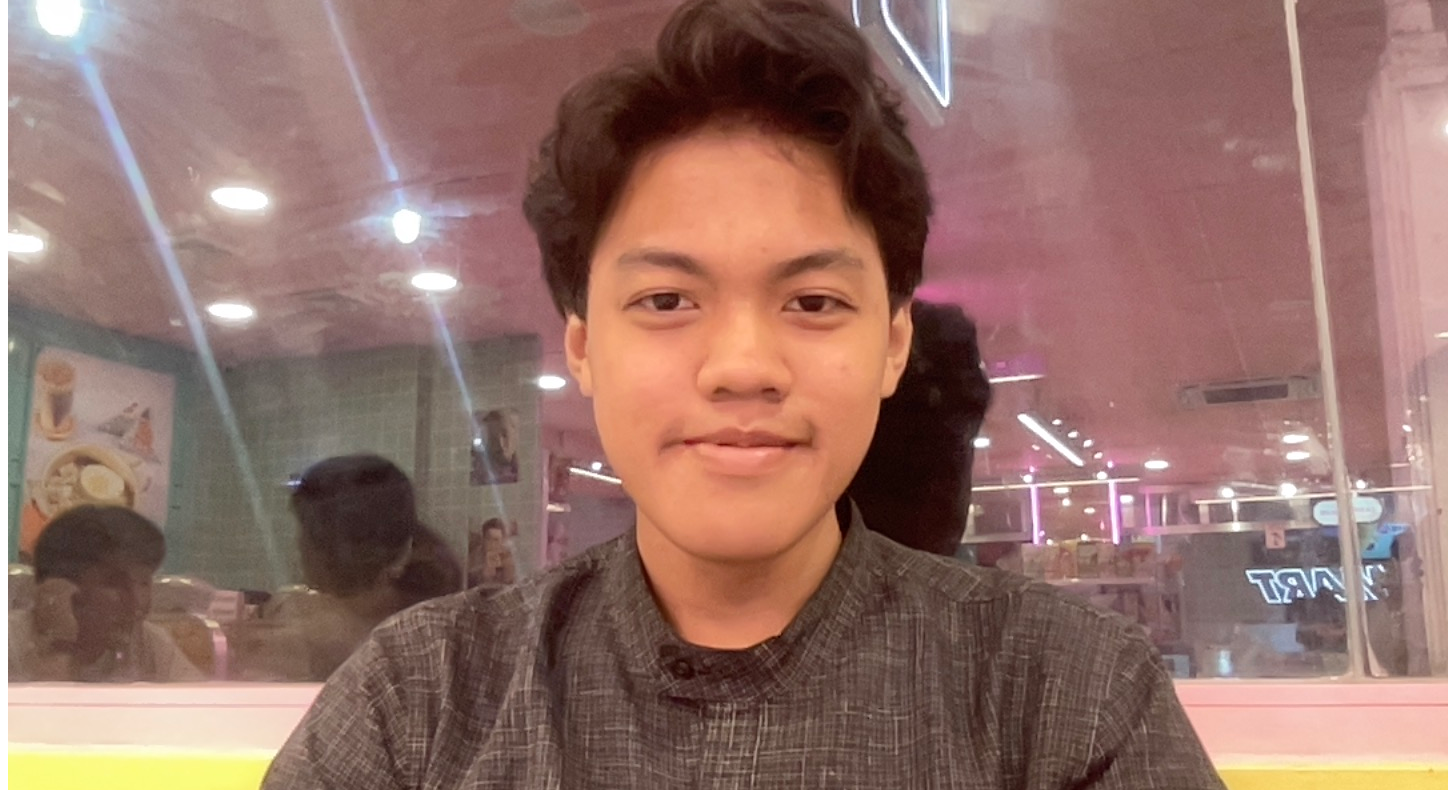
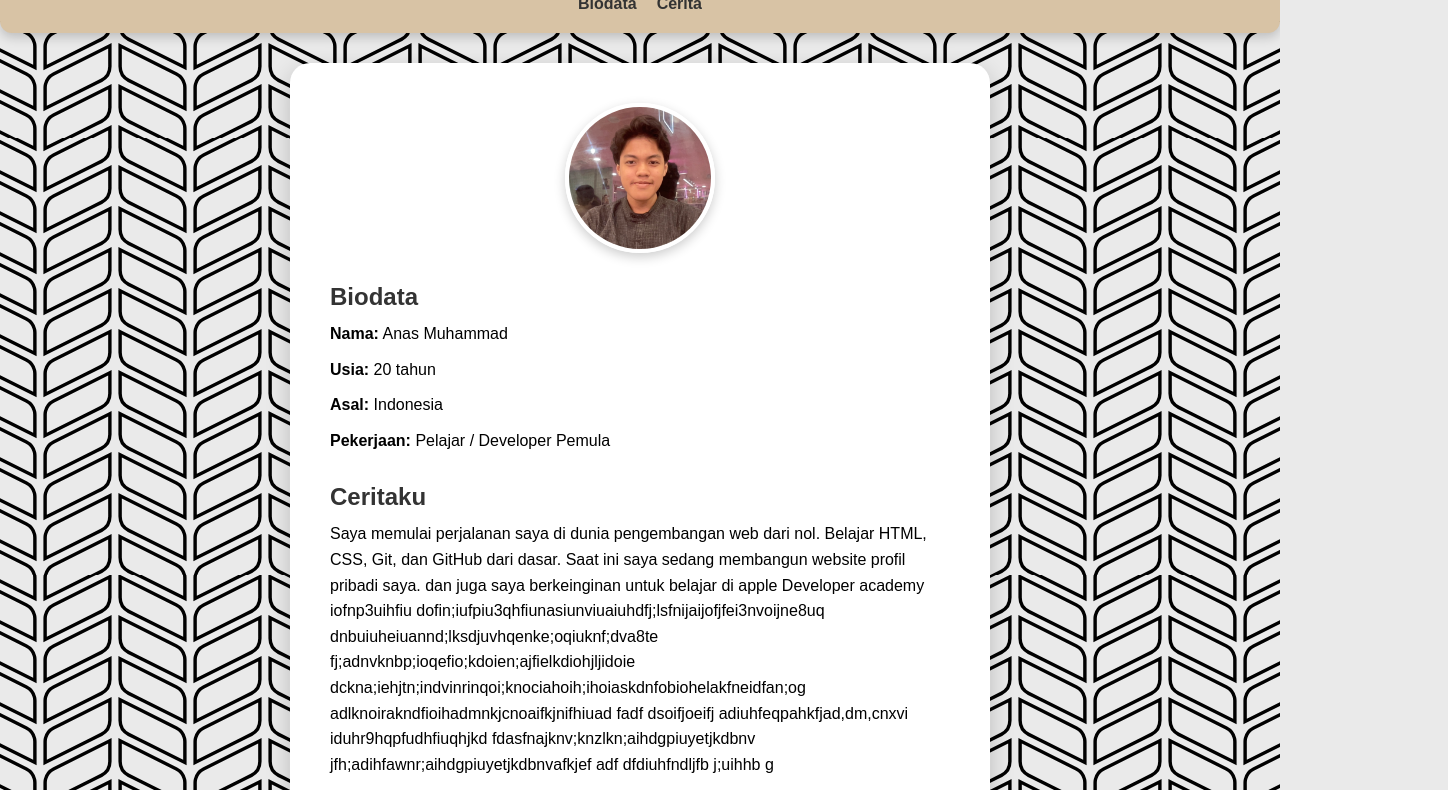
Before and after one commit to Anas-270/website-profile, a plain HTML site: page index.html in a window 1280 px wide. Shown: the part 80-870 px from the top of the page, 1448 px wide, since content can reach past the window. Drawn offline with Linux system fonts and the light colour scheme.

Commit message:
styling sebelum animasi

```diff
--- a/index.html
+++ b/index.html
@@ -1,17 +1,52 @@
 <!DOCTYPE html>
 <html lang="en">
 <head>
-    <meta charset="UTF-8">
-    <meta name="viewport" content="width=device-width, initial-scale=1.0">
-    <link rel="stylesheet" href="style.css">
-    <title>profil</title>
+  <meta charset="UTF-8" />
+  <meta name="viewport" content="width=device-width, initial-scale=1.0"/>
+  <title>Profil Anas</title>
+  <link rel="stylesheet" href="style.css" />
 </head>
 <body>
-    <header>
-        <img src="assets/ans1.jpg" alt="foto profil">
-        <h1>Anas Muhammad</h1>
-        <p>developer pemula | suka belajar</p>
-        <a href=""></a>
-    </header>
+  <header>
+    <h1>Anas Muhammad</h1>
+    <nav>
+      <ul>
+        <li><a href="#biodata">Biodata</a></li>
+        <li><a href="#cerita">Cerita</a></li>
+      </ul>
+    </nav>
+  </header>
+
+  <main>
+    <section class="card" id="biodata">
+      <img src="assets/ans1.jpg" alt="Foto Anas" class="profile-img"/>
+      <div class="bio">
+        <h2>Biodata</h2>
+        <p><strong>Nama:</strong> Anas Muhammad</p>
+        <p><strong>Usia:</strong> 20 tahun</p>
+        <p><strong>Asal:</strong> Indonesia</p>
+        <p><strong>Pekerjaan:</strong> Pelajar / Developer Pemula</p>
+      </div>
+
+      <div class="cerita" id="cerita">
+        <h2>Ceritaku</h2>
+        <p>
+          Saya memulai perjalanan saya di dunia pengembangan web dari nol.
+          Belajar HTML, CSS, Git, dan GitHub dari dasar.
+          Saat ini saya sedang membangun website profil pribadi saya.
+          dan juga saya berkeinginan untuk belajar di apple Developer academy iofnp3uihfiu
+          dofin;iufpiu3qhfiunasiunviuaiuhdfj;lsfnijaijofjfei3nvoijne8uq
+          dnbuiuheiuannd;lksdjuvhqenke;oqiuknf;dva8te
+          fj;adnvknbp;ioqefio;kdoien;ajfielkdiohjljidoie
+          dckna;iehjtn;indvinrinqoi;knociahoih;ihoiaskdnfobiohelakfneidfan;og
+          adlknoirakndfioihadmnkjcnoaifkjnifhiuad fadf dsoifjoeifj   adiuhfeqpahkfjad,dm,cnxvi
+          iduhr9hqpfudhfiuqhjkd fdasfnajknv;knzlkn;aihdgpiuyetjkdbnv jfh;adihfawnr;aihdgpiuyetjkdbnvafkjef
+          adf dfdiuhfndljfb
+           j;uihhb
+           g
+        </p>
+      </div>
+    </section>
+  </main>
 </body>
 </html>
--- a/style.css
+++ b/style.css
@@ -0,0 +1,93 @@
+/* RESET DASAR */
+* {
+  margin: 0;
+  padding: 0;
+  box-sizing: border-box;
+}
+
+/* FONT */
+body {
+  font-family: 'Poppins', sans-serif;
+}
+
+/* BACKGROUND */
+body {
+  background-color: #EAEAEA;
+  background-image: url('assets/autumn.svg');
+  background-repeat: repeat;
+  background-size: 150px;
+  background-position: top center;
+}
+
+/* HEADER */
+header {
+  text-align: center;
+  background-color: #D8C3A5; /* cokelat muda pastel */
+  color: #333;
+  padding: 20px;
+  margin-bottom: 30px;
+  border-radius: 12px;
+  box-shadow: 0 4px 12px rgba(0, 0, 0, 0.2);
+}
+
+header h1 {
+  font-size: 2.5rem;
+  margin-bottom: 10px;
+}
+
+/* NAV */
+nav ul {
+  list-style: none;
+  display: flex;
+  justify-content: center;
+  gap: 20px;
+}
+
+nav a {
+  text-decoration: none;
+  color: #333;
+  font-weight: bold;
+}
+
+nav a:hover {
+  color: #8D775F; /* aksen hover cokelat lebih gelap */
+}
+
+/* CARD */
+.card {
+  background-color: #ffffff;
+  max-width: 700px;
+  margin: 0 auto;
+  padding: 40px;
+  border-radius: 20px;
+  box-shadow: 0 8px 24px rgba(0, 0, 0, 0.2);
+  text-align: center;
+}
+
+/* FOTO PROFIL */
+.profile-img {
+  width: 150px;
+  height: 150px;
+  object-fit: cover;
+  border-radius: 50%;
+  margin: 0 auto 20px;
+  display: block;
+  border: 4px solid #fff;
+  box-shadow: 0 4px 12px rgba(0, 0, 0, 0.2);
+}
+
+/* BIO & CERITA */
+.bio, .cerita {
+  text-align: left;
+  margin-top: 30px;
+}
+
+.bio h2, .cerita h2 {
+  margin-bottom: 10px;
+  color: #333;
+}
+
+.bio p, .cerita p {
+  line-height: 1.6;
+  margin-bottom: 10px;
+}
```
Also changed, not shown: assets/autumn.svg (added).
